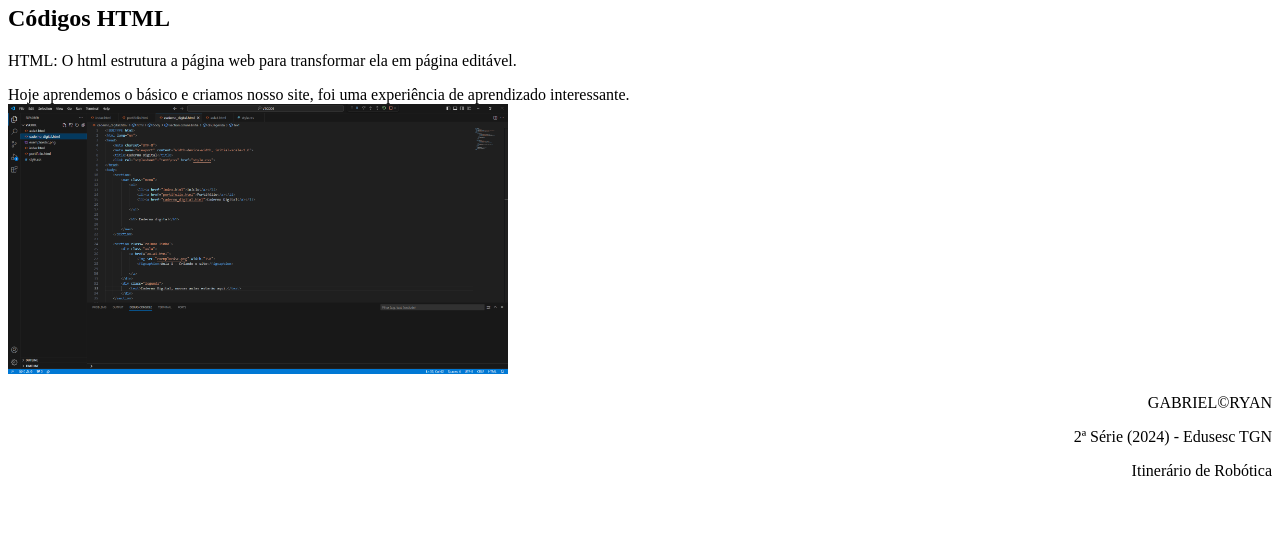
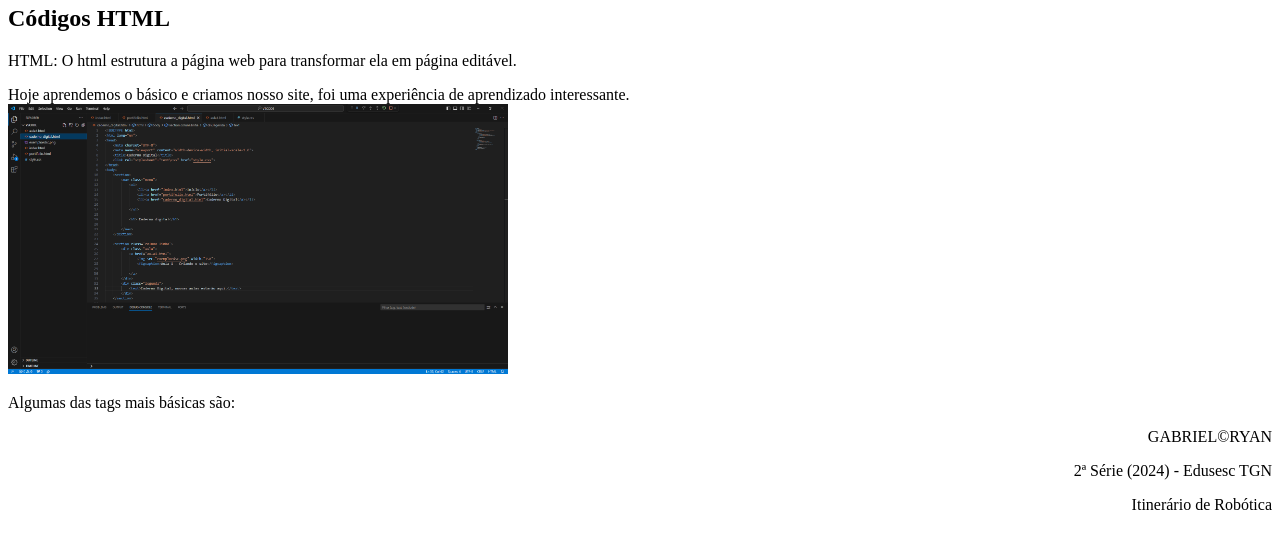
Before and after one commit to GabrielRyanAR/Caderno-Digital, a plain HTML site: page aula1.html in a window 1280 px wide. Shown: the part 73-622 px from the top of the page. Drawn offline with Linux system fonts and the light colour scheme.

Commit message:
Update aula1.html

```diff
--- a/aula1.html
+++ b/aula1.html
@@ -21,6 +21,7 @@
     <p>HTML: O html estrutura a página web para transformar ela em página editável.</p>
     <text>Hoje aprendemos o básico e criamos nosso site, foi uma experiência de aprendizado interessante.</text> <br>
     <img src="print_aula1.png" width="500">
+    <p> Algumas das tags mais básicas são:</p>
     <footer>
         <p>GABRIEL©RYAN</p>
         <p> 2ª Série (2024) - Edusesc TGN</p>
```
